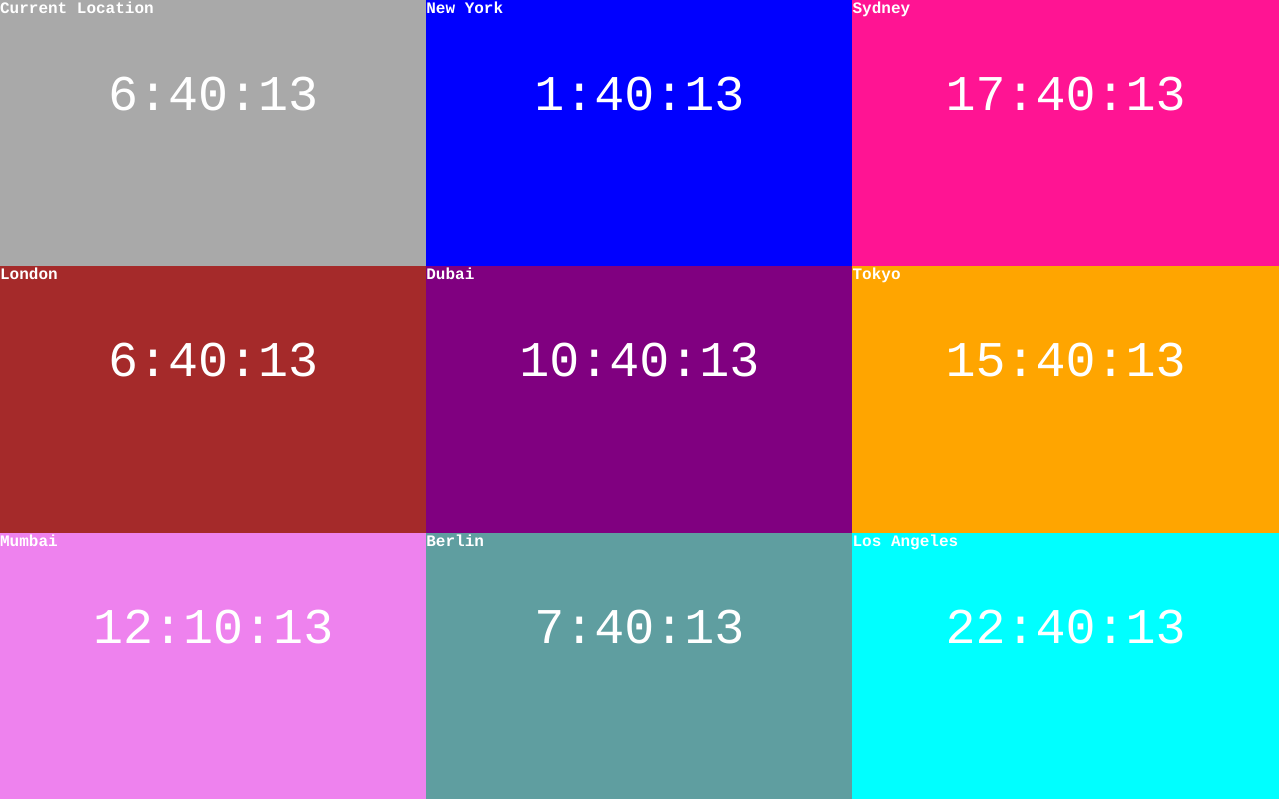
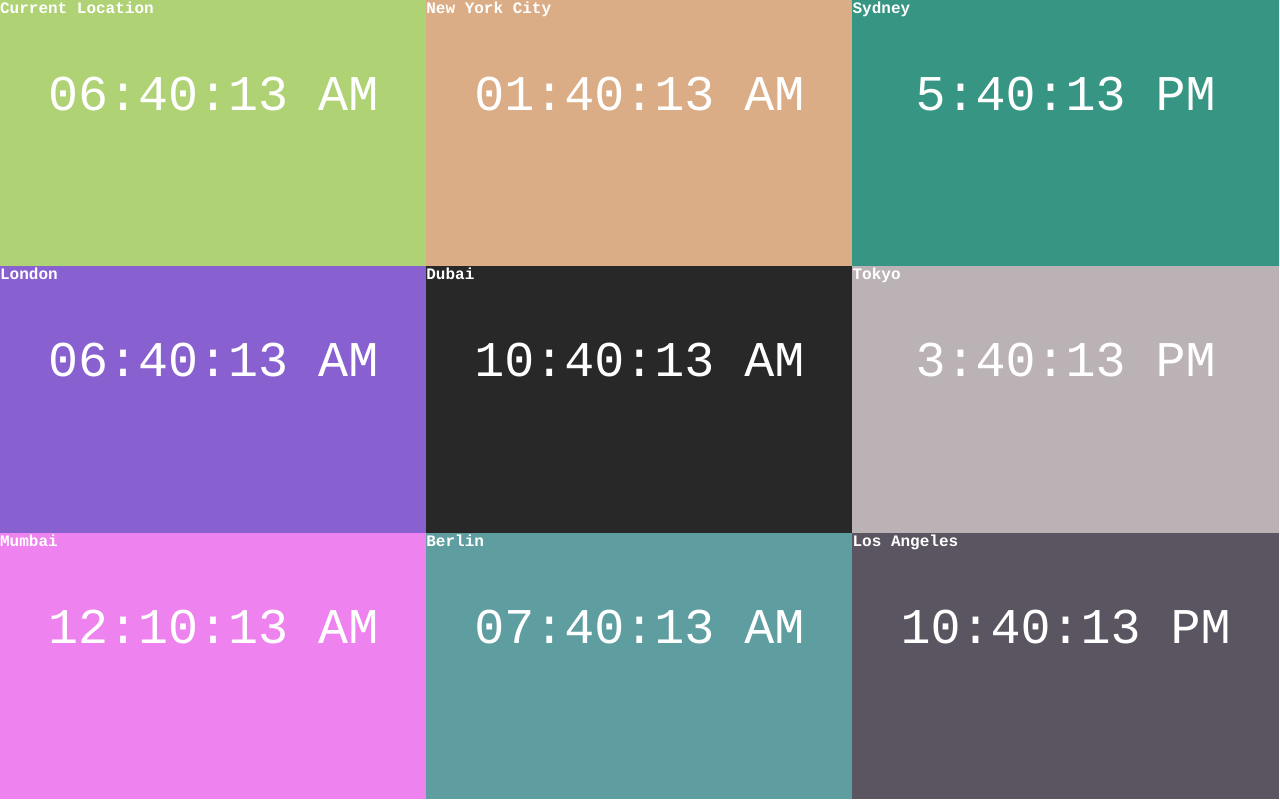
Before and after one commit to pranayreddy03/World-Clock, a plain HTML site: page index.html in a window 1280 px wide. Drawn offline with nearby package versions, Linux system fonts and the light colour scheme.

Commit message:
Secondary Commit

```diff
--- a/index.html
+++ b/index.html
@@ -7,13 +7,12 @@
     <script src="https://code.jquery.com/jquery-3.2.1.min.js" integrity="sha256-hwg4gsxgFZhOsEEamdOYGBf13FyQuiTwlAQgxVSNgt4=" crossorigin="anonymous"></script>
 </head>
 <body>
-
     <div id="current">
         <strong>Current Location</strong>
         <p id="crntLctn"></p>
     </div>
     <div id="eastern">
-        <strong>New York</strong>
+        <strong>New York City</strong>
         <p id="easternLctn"></p></div>
     <div id="australian">
         <strong>Sydney</strong>
@@ -43,7 +42,6 @@
         <strong>Los Angeles</strong>
         <p id="LALctn"></p></div>
     </div>
-
 <script src="script.js"></script>
 </body>
 </html>
--- a/script.js
+++ b/script.js
@@ -2,6 +2,7 @@ $(document).ready(function()
 {
     function displayTime()
     {
+        var meridiem = 'AM';
         /*current local time*/
         var currentTime = new Date();
         var currentHour = currentTime.getHours();
@@ -11,10 +12,28 @@ $(document).ready(function()
         {
             currentSecond = '0' + currentSecond;
         }
-        var clock = currentHour + ':'+ currentMinute + ':'+  currentSecond;
+        if(currentMinute < 10)
+        {
+            currentMinute = '0' + currentMinute;
+        }
+        if(currentHour < 10)
+        {
+            currentHour = '0' + currentHour;
+        }
+        if(currentHour > 12)
+        {
+            currentHour = currentHour - 12;
+             meridiem = 'PM';
+        }
+        if(currentHour == 0)
+        {
+            currentHour = 12;
+        }
+        var clock = currentHour + ':'+ currentMinute + ':'+  currentSecond + ' ' + meridiem;
         document.getElementById('crntLctn').innerHTML = clock;
 
         /*eastern offset*/
+        meridiem = 'AM';
         var a = new Date();
         var utc_offset = a.getTimezoneOffset();
         a.setMinutes(a.getMinutes() + utc_offset);
@@ -23,10 +42,32 @@ $(document).ready(function()
         var easternHour = a.getHours();
         var easternMinute = a.getMinutes();
         var easternSecond = a.getSeconds();
-        var a = easternHour + ':'+ easternMinute + ':'+  easternSecond;
+        if(easternHour < 10)
+        {
+            easternHour = '0' + easternHour;
+        }
+        if(easternMinute < 10)
+        {
+            easternMinute = '0' + easternMinute;
+        }
+        if(easternSecond < 10)
+        {
+            easternSecond = '0' + easternSecond;
+        }
+        if(easternHour > 12)
+        {
+            easternHour = easternHour - 12;
+            meridiem = 'PM';
+        }
+        if(easternHour == 0)
+        {
+            easternHour = 12;
+        }
+        var a = easternHour + ':'+ easternMinute + ':'+  easternSecond + ' ' + meridiem;
         document.getElementById('easternLctn').innerHTML = a;
 
         /*Sydney offset*/
+        meridiem = 'AM';
         var b = new Date();
         var utc_offset = b.getTimezoneOffset();
         b.setMinutes(b.getMinutes() + utc_offset);
@@ -35,17 +76,61 @@ $(document).ready(function()
         var AETHour = b.getHours();
         var AETMinute = b.getMinutes();
         var AETSecond = b.getSeconds();
-        var b = AETHour + ':'+ AETMinute + ':'+  AETSecond;
+        if(AETHour < 10)
+        {
+            AETHour = '0' + AETHour;
+        }
+        if(AETMinute < 10)
+        {
+            AETMinute = '0' + AETMinute;
+        }
+        if(AETSecond < 10)
+        {
+            AETSecond = '0' + AETSecond;
+        }
+        if(AETHour > 12)
+        {
+            AETHour = AETHour - 12;
+            meridiem = 'PM';
+        }
+        if(AETHour == 0)
+        {
+            AETHour = 12;
+        }
+        var b = AETHour + ':'+ AETMinute + ':'+  AETSecond + ' ' + meridiem;
         document.getElementById('sydneyLctn').innerHTML = b;
 
         /*Greenwich*/
+        meridiem = 'AM';
         var greenwichHour = currentTime.getUTCHours();
         var greenwichMinute = currentTime.getUTCMinutes();
         var greenwichSecond = currentTime.getUTCSeconds();
-        var c = greenwichHour + ':'+ greenwichMinute + ':'+  greenwichSecond;
+        if(greenwichSecond < 10)
+        {
+            greenwichSecond = '0' + greenwichSecond;
+        }
+        if(greenwichMinute < 10)
+        {
+            greenwichMinute = '0' + greenwichMinute;
+        }
+        if(greenwichHour < 10)
+        {
+            greenwichHour = '0' + greenwichHour;
+        }
+        if(greenwichHour > 12)
+        {
+            greenwichHour = greenwichHour - 12;
+            meridiem = 'PM';
+        }
+        if(greenwichHour == 0)
+        {
+            greenwichHour = 12;
+        }
+        var c = greenwichHour + ':'+ greenwichMinute + ':'+  greenwichSecond + ' ' + meridiem;
         document.getElementById('londonLctn').innerHTML = c;
 
         /*Dubai offset*/
+        meridiem = 'AM';
         var d = new Date();
         var utc_offset = d.getTimezoneOffset();
         d.setMinutes(d.getMinutes() + utc_offset);
@@ -54,10 +139,32 @@ $(document).ready(function()
         var GTHour = d.getHours();
         var GTMinute = d.getMinutes();
         var GTSecond = d.getSeconds();
-        var d = GTHour + ':'+ GTMinute + ':'+  GTSecond;
+        if(GTHour < 10)
+        {
+            GTHour = '0' + GTHour;
+        }
+        if(GTMinute < 10)
+        {
+            GTMinute = '0' + GTMinute;
+        }
+        if(GTSecond < 10)
+        {
+            GTSecond = '0' + GTSecond;
+        }
+        if(GTHour > 12)
+        {
+            GTHour = GTHour - 12;
+            meridiem = 'PM';
+        }
+        if(GTHour == 0)
+        {
+            GTHour = 12;
+        }
+        var d = GTHour + ':'+ GTMinute + ':'+  GTSecond + ' ' + meridiem;
         document.getElementById('dubaiLctn').innerHTML = d;
 
         /*Tokyo offset*/
+        meridiem = 'AM';
         var e = new Date();
         var utc_offset = e.getTimezoneOffset();
         e.setMinutes(e.getMinutes() + utc_offset);
@@ -66,10 +173,32 @@ $(document).ready(function()
         var JTHour = e.getHours();
         var JTMinute = e.getMinutes();
         var JTSecond = e.getSeconds();
-        var e = JTHour + ':'+ JTMinute + ':'+  JTSecond;
+        if(JTHour < 10)
+        {
+            JTHour = '0' + JTHour;
+        }
+        if(JTMinute < 10)
+        {
+            JTMinute = '0' + JTMinute;
+        }
+        if(JTSecond < 10)
+        {
+            JTSecond = '0' + JTSecond;
+        }
+        if(JTHour > 12)
+        {
+            JTHour = JTHour - 12;
+            meridiem = 'PM';
+        }
+        if(JTHour == 0)
+        {
+            JTHour = 12;
+        }
+        var e = JTHour + ':'+ JTMinute + ':'+  JTSecond + ' ' + meridiem;
         document.getElementById('tokyoLctn').innerHTML = e;
 
         /*Mumbai offset*/
+        meridiem = 'AM';
         var f = new Date();
         var utc_offset = f.getTimezoneOffset();
         f.setMinutes(f.getMinutes() + utc_offset);
@@ -78,10 +207,32 @@ $(document).ready(function()
         var ISTHour = f.getHours();
         var ISTMinute = f.getMinutes();
         var ISTSecond = f.getSeconds();
-        var f = ISTHour + ':'+ ISTMinute + ':'+  ISTSecond;
+        if(ISTHour < 10)
+        {
+            ISTHour = '0' + ISTHour;
+        }
+        if(ISTMinute < 10)
+        {
+            ISTMinute = '0' + ISTMinute;
+        }
+        if(ISTSecond < 10)
+        {
+            ISTSecond = '0' + ISTSecond;
+        }
+        if(ISTHour > 12)
+        {
+            ISTHour = ISTHour - 12;
+            meridiem = 'PM';
+        }
+        if(ISTHour == 0)
+        {
+            ISTHour = 12;
+        }
+        var f = ISTHour + ':'+ ISTMinute + ':'+  ISTSecond + ' ' + meridiem;
         document.getElementById('mumbaiLctn').innerHTML = f;
 
         /*Berlin offset*/
+        meridiem = 'AM';
         var g = new Date();
         var utc_offset = g.getTimezoneOffset();
         g.setMinutes(g.getMinutes() + utc_offset);
@@ -90,10 +241,32 @@ $(document).ready(function()
         var CETHour = g.getHours();
         var CETMinute = g.getMinutes();
         var CETSecond = g.getSeconds();
-        var g = CETHour + ':'+ CETMinute + ':'+  CETSecond;
+        if(CETHour < 10)
+        {
+            CETHour = '0' + CETHour;
+        }
+        if(CETMinute < 10)
+        {
+            CETMinute = '0' + CETMinute;
+        }
+        if(CETSecond < 10)
+        {
+            CETSecond = '0' + CETSecond;
+        }
+        if(CETHour > 12)
+        {
+            CETHour = CETHour - 12;
+            meridiem = 'PM';
+        }
+        if(CETHour == 0)
+        {
+            CETHour = 12;
+        }
+        var g = CETHour + ':'+ CETMinute + ':'+  CETSecond + ' ' + meridiem;
         document.getElementById('berlinLctn').innerHTML = g;
 
         /*Los Angeles offset*/
+        meridiem = 'AM';
         var h = new Date();
         var utc_offset = h.getTimezoneOffset();
         h.setMinutes(h.getMinutes() + utc_offset);
@@ -102,7 +275,28 @@ $(document).ready(function()
         var PSTHour = h.getHours();
         var PSTMinute = h.getMinutes();
         var PSTSecond = h.getSeconds();
-        var h = PSTHour + ':'+ PSTMinute + ':'+  PSTSecond;
+        if(PSTHour < 10)
+        {
+            PSTHour = '0' + PSTHour;
+        }
+        if(PSTMinute < 10)
+        {
+            PSTMinute = '0' + PSTMinute;
+        }
+        if(PSTSecond < 10)
+        {
+            PSTSecond = '0' + PSTSecond;
+        }
+        if(PSTHour > 12)
+        {
+            PSTHour = PSTHour - 12;
+            meridiem = 'PM';
+        }
+        if(PSTHour == 0)
+        {
+            PSTHour = 12;
+        }
+        var h = PSTHour + ':'+ PSTMinute + ':'+  PSTSecond + ' ' + meridiem;
         document.getElementById('LALctn').innerHTML = h;
     }
    setInterval(displayTime,1000);
--- a/style.css
+++ b/style.css
@@ -15,7 +15,7 @@ p
 {
     width: 33.3%;
     height: 33.3%;
-    background-color: darkgray;
+    background-color: #afd275;
     position: absolute;
     top:0;
     left: 0;
@@ -24,7 +24,7 @@ p
 {
     width: 33.3%;
     height: 33.3%;
-    background-color: blue;
+    background-color: #daad86;
     position: absolute;
     top:0;
     left: 33.3%;
@@ -33,7 +33,7 @@ p
 {
     width: 33.3%;
     height: 33.3%;
-    background-color: deeppink;
+    background-color: #379683;
     position: absolute;
     top:0;
     left: 66.6%;
@@ -42,7 +42,7 @@ p
 {
     width: 33.3%;
     height: 33.3%;
-    background-color: brown;
+    background-color: #8860d0;
     position: absolute;
     top:33.3%;
     left: 0;
@@ -51,7 +51,7 @@ p
 {
     width: 33.3%;
     height: 33.3%;
-    background-color: purple;
+    background-color: #282828;
     position: absolute;
     top:33.3%;
     left: 33.3%;
@@ -60,7 +60,7 @@ p
 {
     width: 33.3%;
     height: 33.3%;
-    background-color: orange;
+    background-color: #bab2b5;
     position: absolute;
     top:33.3%;
     left: 66.6%;
@@ -87,7 +87,7 @@ p
 {
     width: 33.3%;
     height: 33.3%;
-    background-color: cyan;
+    background-color: #5a5560;
     position: absolute;
     top:66.6%;
     left: 66.6%;
```
